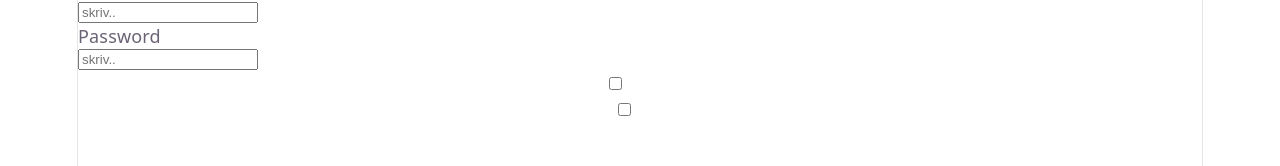
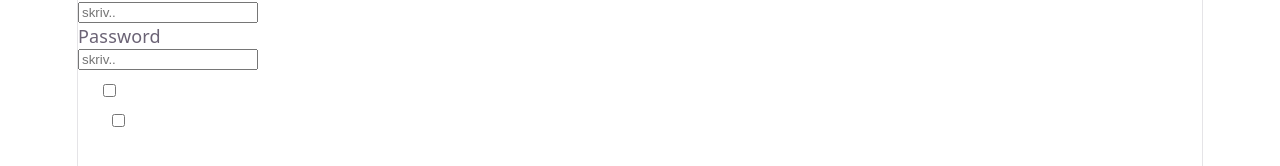
Before and after one commit to egirardo/mingle-app, a React (Vite) app in the folder client/: page / in a window 1280 px wide. Shown: the part 186-352 px from the top of the page. Built offline with nearby package versions, Linux system fonts and the light colour scheme.

Commit message:
added some basic css

```diff
--- a/client/src/components/Checkboxes/Checkbox.module.css
+++ b/client/src/components/Checkboxes/Checkbox.module.css
@@ -1,3 +1,8 @@
 .checkbox {
+    width: 5rem;
+    height: 1rem;
+    padding: 0.35rem 0.6rem;
+    border-radius: 0.5rem;
     color: white;
+    cursor: pointer;
 }
```
